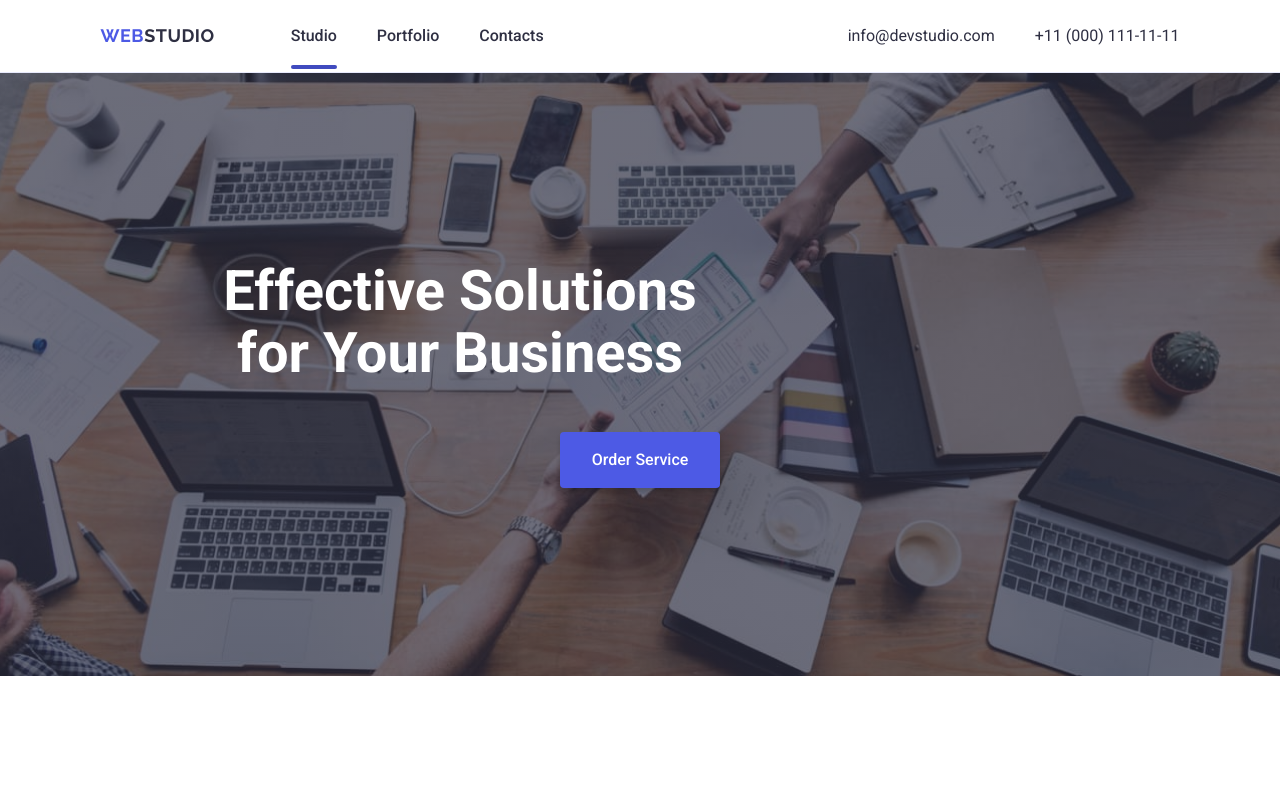
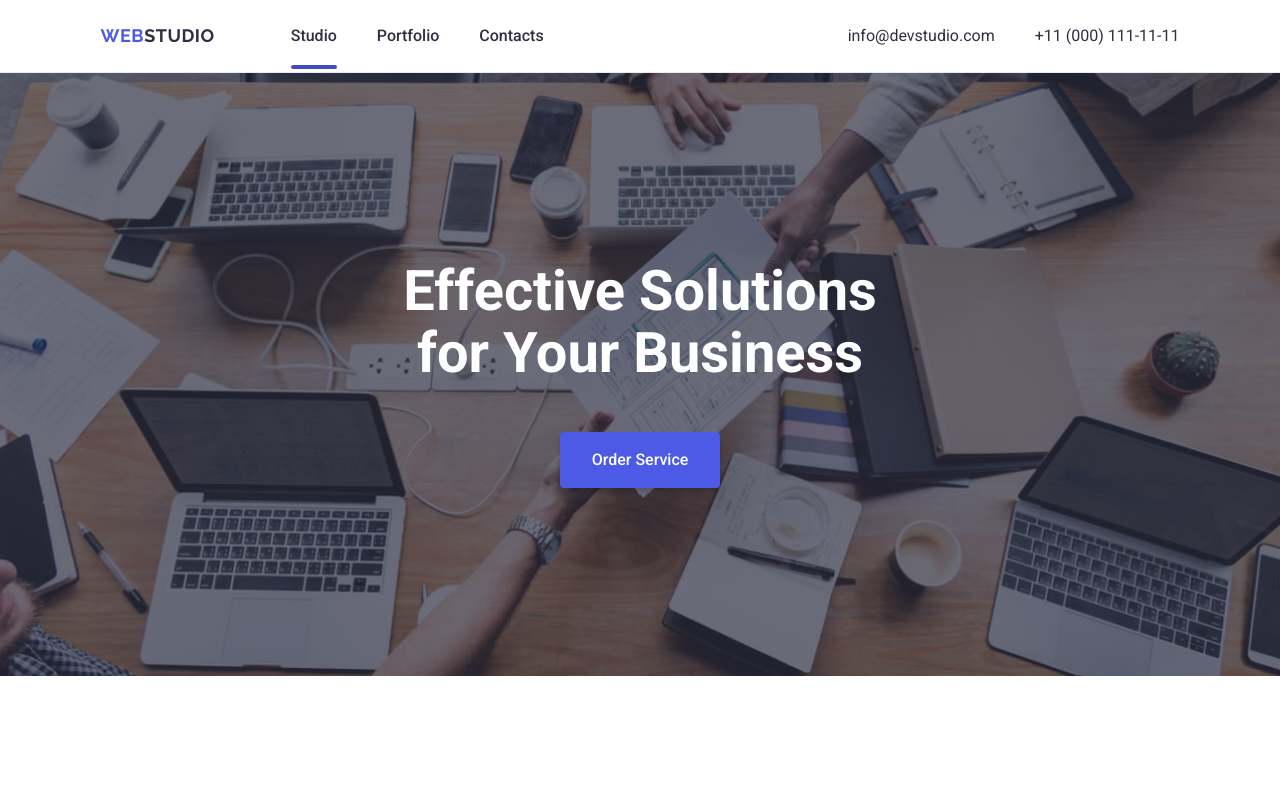
Before and after one commit to Slivchenko/goit-markup-hw-07, a plain HTML site: page index.html in a window 1280 px wide. Shown: the top 793 px of the page. Drawn offline with nearby package versions, Linux system fonts and the light colour scheme.

Commit message:
верстка7

```diff
--- a/css/desctop.css
+++ b/css/desctop.css
@@ -68,7 +68,7 @@
         line-height: 1.1;
         text-align: center;
         margin-bottom: 48px;
-        max-width: 768px;
+        max-width: 100%;
         text-align: center;
     }
 
--- a/css/mobile.css
+++ b/css/mobile.css
@@ -47,7 +47,7 @@
         line-height: 1.1;
         text-align: center;
         margin-bottom: 72px;
-        max-width: 320px;
+        max-width: 396px;
     }
 
     .hero {
--- a/css/tablet.css
+++ b/css/tablet.css
@@ -66,7 +66,7 @@
         line-height: 1.1;
         text-align: center;
         margin-bottom: 40px;
-        max-width: 480px;
+        max-width: 100%;
     }
 
     .hero {
```
